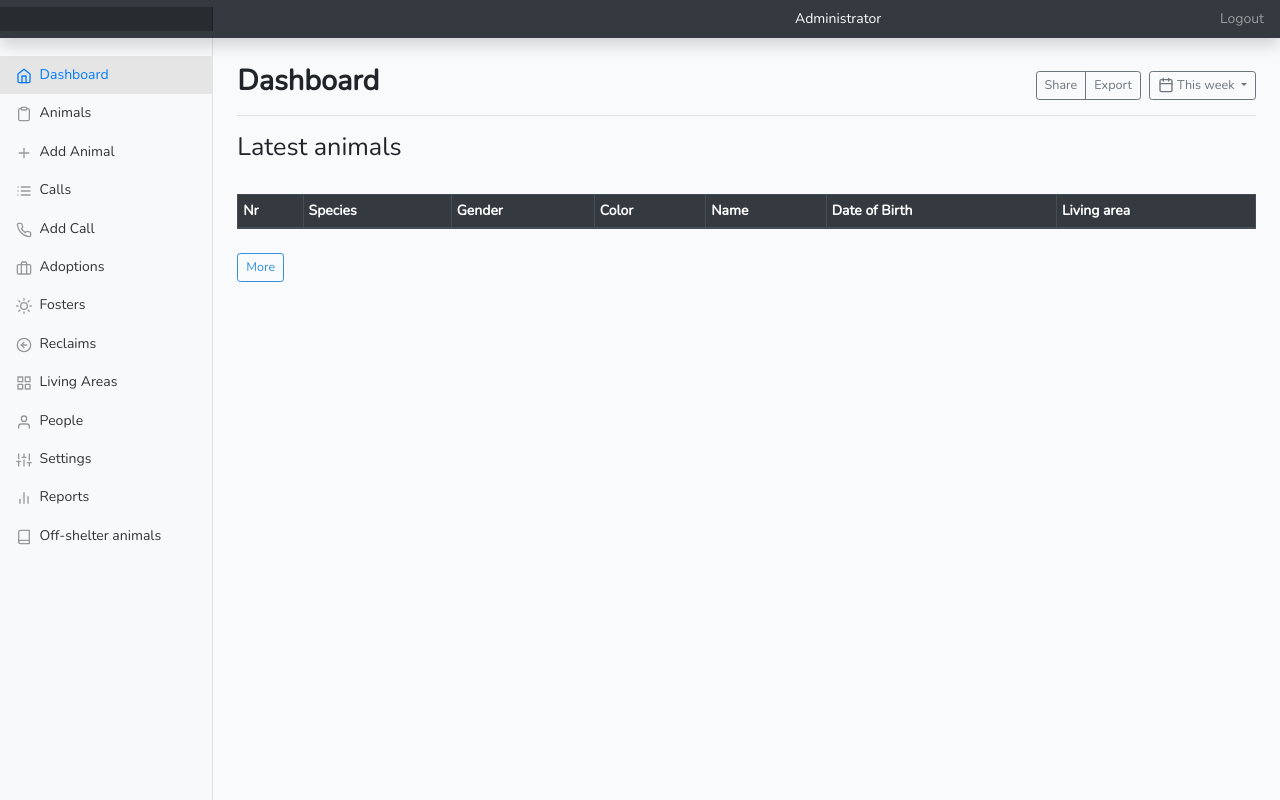
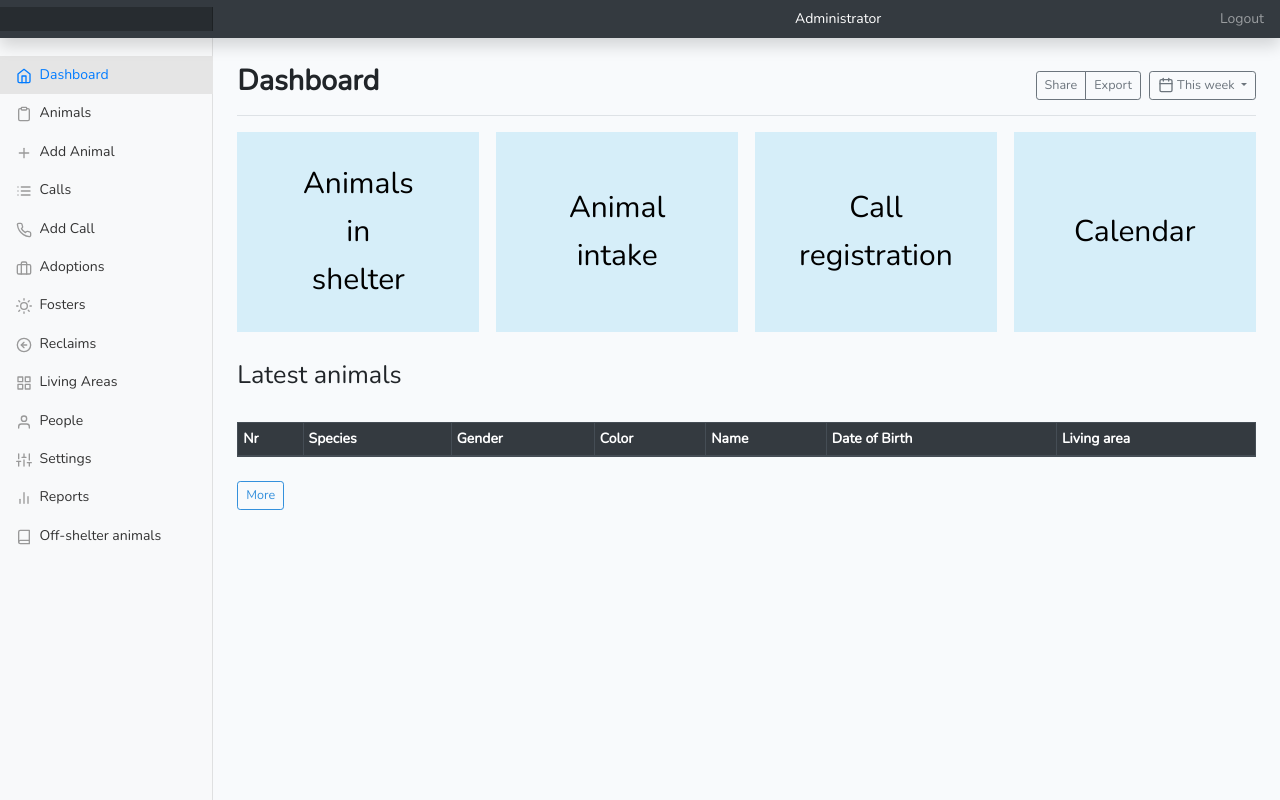
Before and after one commit to sarunas-k/zoo-shelter-manager, a Laravel app: page / in a window 1280 px wide. Run offline with Laravel 8, Linux system fonts and the light colour scheme; a user stored in the database is signed in; data comes from the database, SQL or seed files in the repository; data that the repository does not hold is empty; style sheets or scripts are compiled from the project's sources; parts of the project's set-up code (start-up, migrations or seed data) failed here and were passed over.

Commit message:
Add main page navigation buttons

```diff
--- a/resources/views/index.blade.php
+++ b/resources/views/index.blade.php
@@ -16,18 +16,30 @@
           </div>
         </div>
 
-        {{-- <div>
-          <div style="width: 23.75%; height:300px; border: 1px solid grey; float: left; margin-left: 1%; position: relative">
-            <span style="position: absolute; left: 50%; top: 50%; transform: translateX(-50%) translateY(-50%); font-family: 'Nunito', sans-serif; font-size: 30px; text-align: center;">Shelter view</span></div>
-          <div style="width: 23.75%; height:300px; border: 1px solid grey; float: left; margin-left: 1%; position: relative">
-            <span style="position: absolute; left: 50%; top: 50%; transform: translateX(-50%) translateY(-50%); font-family: 'Nunito', sans-serif; font-size: 30px; text-align: center;">Animal intake</span></div>
-          <div style="width: 23.75%; height:300px; border: 1px solid grey; float: left; margin-left: 1%; position: relative">
-            <span style="position: absolute; left: 50%; top: 50%; transform: translateX(-50%) translateY(-50%); font-family: 'Nunito', sans-serif; font-size: 30px; text-align: center;">Call registration</span></div>
-          <div style="width: 23.75%; height:300px; border: 1px solid grey; float: left; margin-left: 1%; position: relative">
-            <span style="position: absolute; left: 50%; top: 50%; transform: translateX(-50%) translateY(-50%); font-family: 'Nunito', sans-serif; font-size: 30px; text-align: center;">Calendar</span></div>
-        </div> --}}
+        <div style="overflow: hidden">
+          <a href="/animals" style="text-decoration: none; color: #000">
+            <div style="width: 23.75%; height:200px; background-color: #d6eef9; float: left; position: relative;">
+              <span style="position: absolute; left: 50%; top: 50%; transform: translateX(-50%) translateY(-50%); font-family: 'Nunito', sans-serif; font-size: 30px; text-align: center;">Animals in shelter</span>
+            </div>
+          </a>
+          <a href="/animals/create" style="text-decoration: none; color: #000">
+            <div style="width: 23.75%; height:200px; background-color: #d6eef9; float: left; margin-left: 1.66%; position: relative">
+              <span style="position: absolute; left: 50%; top: 50%; transform: translateX(-50%) translateY(-50%); font-family: 'Nunito', sans-serif; font-size: 30px; text-align: center;">Animal intake</span>
+            </div>
+          </a>
+          <a href="/calls/create" style="text-decoration: none; color: #000">
+            <div style="width: 23.75%; height:200px; background-color: #d6eef9; float: left; margin-left: 1.66%; position: relative">
+              <span style="position: absolute; left: 50%; top: 50%; transform: translateX(-50%) translateY(-50%); font-family: 'Nunito', sans-serif; font-size: 30px; text-align: center;">Call registration</span>
+            </div>
+          </a>
+          <a href="#" style="text-decoration: none; color: #000">
+            <div style="width: 23.75%; height:200px; background-color: #d6eef9; float: left; margin-left: 1.66%; position: relative">
+              <span style="position: absolute; left: 50%; top: 50%; transform: translateX(-50%) translateY(-50%); font-family: 'Nunito', sans-serif; font-size: 30px; text-align: center;">Calendar</span>
+            </div>
+          </a>
+        </div>
 
-        <div class="latest-animals" style="clear: left">
+        <div class="latest-animals" style="clear: left; margin-top: 2em">
           <h3>Latest animals</h3>
         <div class="table-responsive">
           <table class="table table-bordered table-sm my-4">
```
